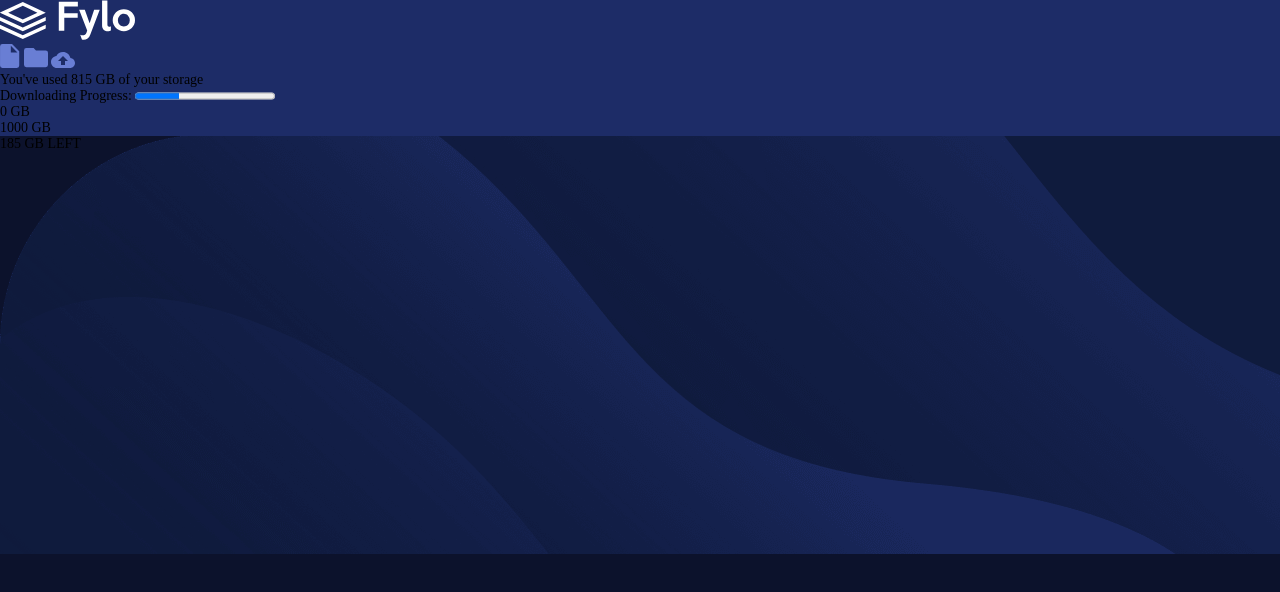
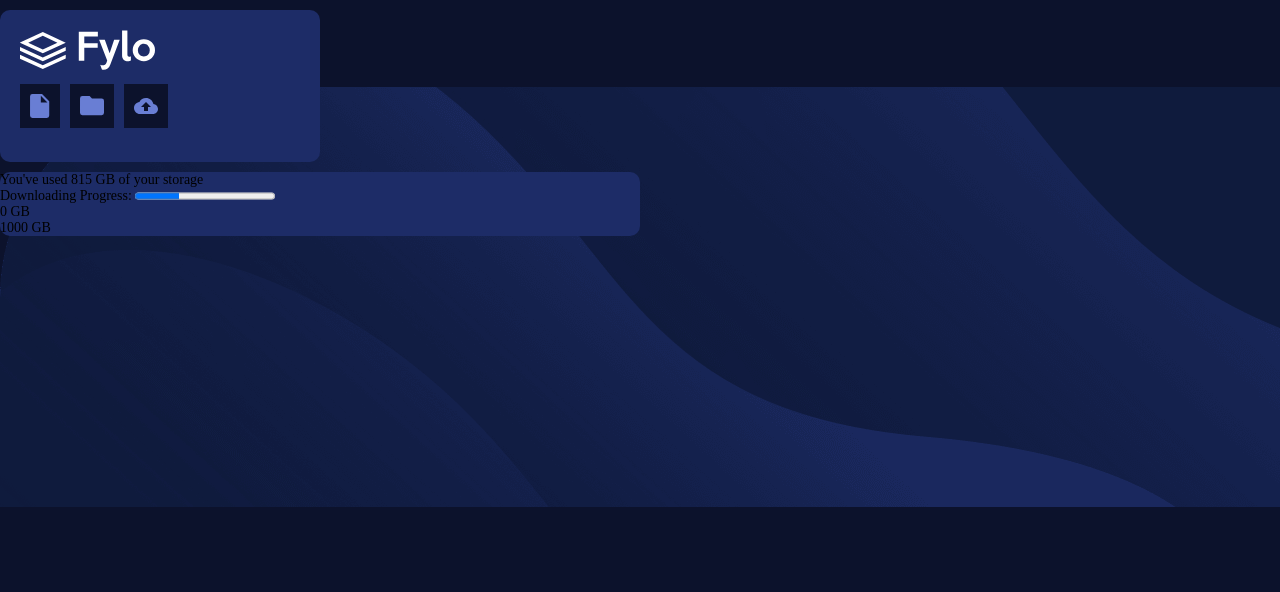
Before and after one commit to voffee/fylo-data-storage, a plain HTML site: page index.html in a window 1280 px wide. Drawn offline with Linux system fonts and the light colour scheme.

Commit message:
working on styling desktop view

```diff
--- a/css/style.css
+++ b/css/style.css
@@ -7,6 +7,7 @@
     --grayish-blue: hsl(229, 7%, 55%);
     --dark-blue: hsl(228, 56%, 26%);
     --very-dark-blue: hsl(229, 57%, 11%);
+    --white: #ffffff;
 
     /* Widths */
     --mobile-width: 375px;
@@ -32,6 +33,55 @@ body {
     background-color: var(--dark-blue);
 }
 
+/* Card 1 Styling */
+.card-1 {
+    display: flex;
+    flex-direction: column;
+    padding: 20px;
+    width: 25%;
+    border-radius: 10px;
+    margin: 10px 0px;
+}
+
+.card-1 div img {
+    margin-bottom: 10px;
+}
+
+.triple-icons {
+    display: flex;
+}
+
+.triple-icons :nth-child(1) img {
+    background-color: var(--very-dark-blue);
+    padding: 10px 10px;
+    margin-right: 10px;
+}
+.triple-icons :nth-child(2) img {
+    background-color: var(--very-dark-blue);
+    padding: 12px 10px;
+    margin-right: 10px;
+}
+.triple-icons :nth-child(3) img {
+    background-color: var(--very-dark-blue);
+    padding: 14px 10px;
+}
+
+/* Card 2 Styling */
+.card-2 {
+    width: 50%;
+    border-radius: 10px;
+    margin: 10px 0px;
+}
+
+/* Card 3 Small Styling */
+.card-3-small {
+    background-color: var(--white);
+    width: 10%;
+    padding: 15px;
+    border-radius: 10px;
+    margin: 10px 0px;
+}
+
 /* Media Queries */
 @media only screen and (max-width: 414px) {
 
--- a/index.html
+++ b/index.html
@@ -17,10 +17,17 @@
                 <img src="/img/logo.svg" alt="">
                 <!-- Add aria text? -->
             </div>
-            <div>
-                <img src="/img/icon-document.svg" alt="">
-                <img src="/img/icon-folder.svg" alt="">
-                <img src="/img/icon-upload.svg" alt="">
+
+            <div class="triple-icons">
+                <div>
+                    <img src="/img/icon-document.svg" alt="">
+                </div>
+                <div>
+                    <img src="/img/icon-folder.svg" alt="">
+                </div>
+                <div>
+                    <img src="/img/icon-upload.svg" alt="">
+                </div>
             </div>
         </div>
 
@@ -36,9 +43,9 @@
             </div>
         </div>
 
-        <div class="card-3-small">
+        <!-- <div class="card-3-small">
             <p><span>185</span> GB LEFT</p>
-        </div>
+        </div> -->
     </main>
 
 </body>
```
